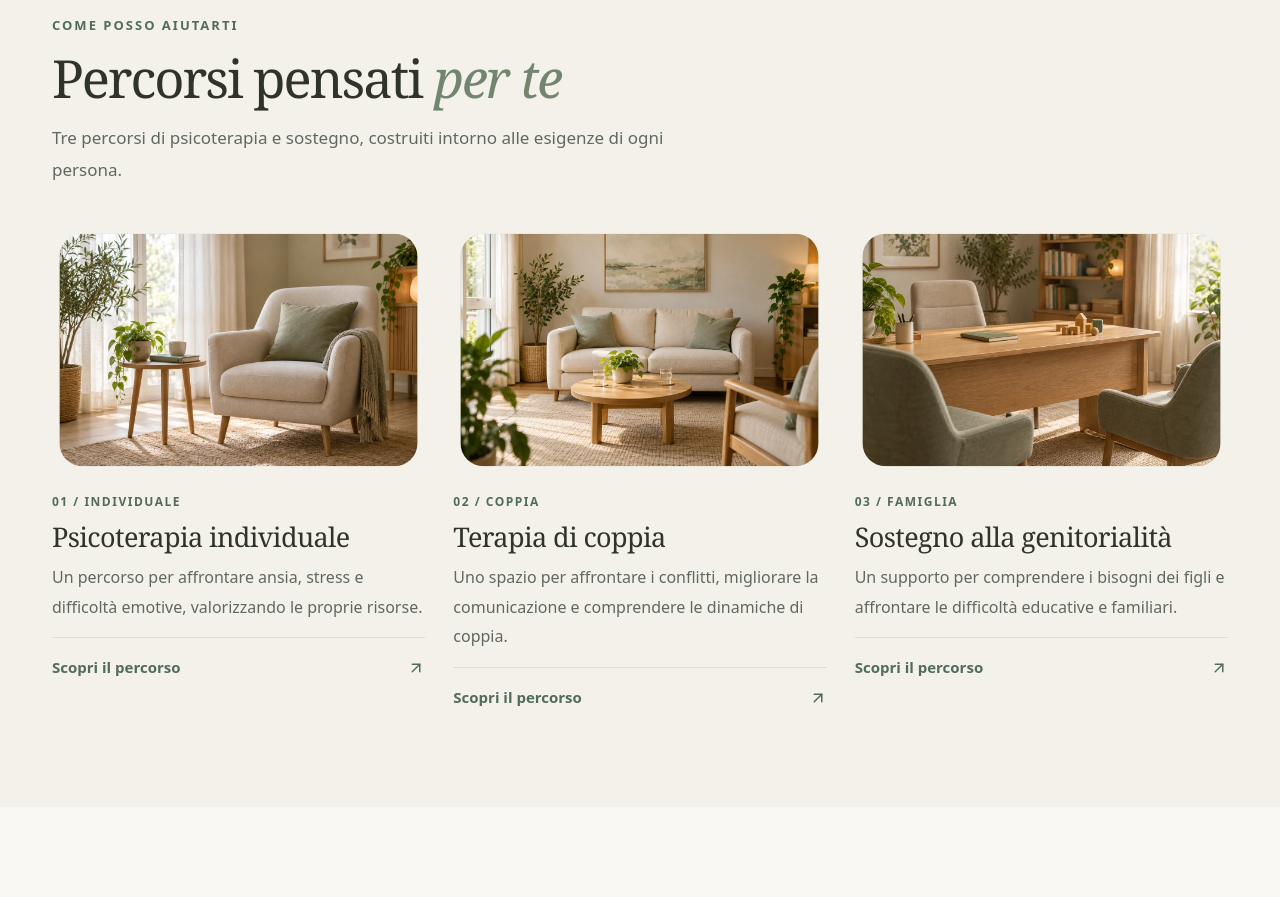
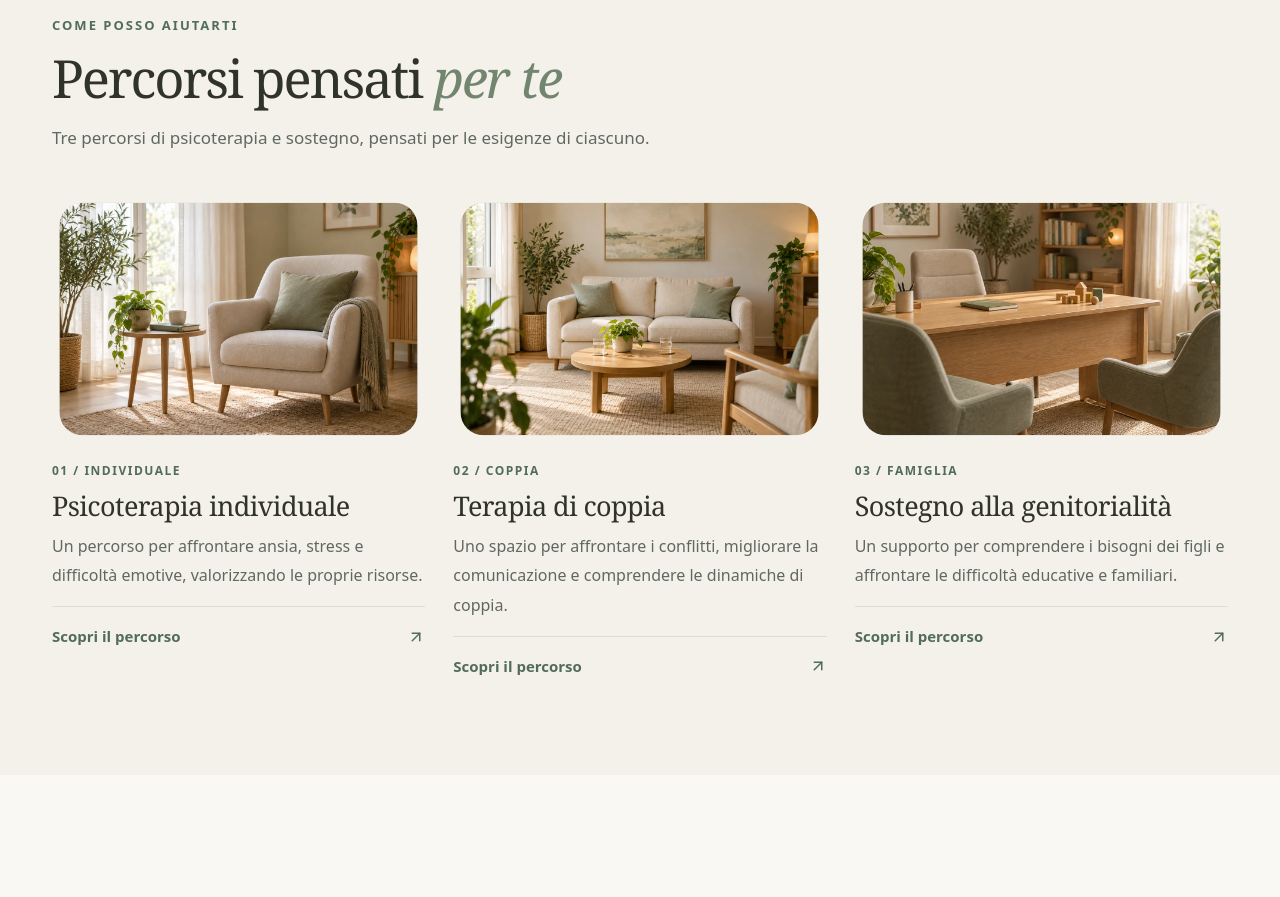
Before and after one commit to eppd/giulia-calzone, a Next.js app: page / in a window 1280 px wide. Shown: the part 1800-2697 px from the top of the page. Built offline with nearby package versions, Linux system fonts and the light colour scheme; a web font is replaced by a local one.

Commit message:
Update homepage paths introduction

```diff
--- a/app/page.tsx
+++ b/app/page.tsx
@@ -58,7 +58,7 @@ export default function Home() {
 
       <section id="chi-sono" className="about section-shell"><Reveal className="about-image"><Image src="/images/ambiente-consulenza.webp" alt="Studio accogliente con due poltrone, una libreria e luce naturale" fill sizes="(max-width: 760px) 100vw, 42vw" /><span className="photo-caption">Uno spazio per fermarsi. E ripartire.</span></Reveal><Reveal className="about-copy"><p className="eyebrow">CHI SONO</p><h2>La persona,<br /><em>prima di tutto</em></h2><p>Sono Giulia Calzone, psicologa e psicoterapeuta a orientamento cognitivo-comportamentale a Crema.</p><p>Credo in una relazione terapeutica fondata sulla fiducia e sull'ascolto. Ogni percorso nasce dalla storia personale, dalle difficoltà e dalle risorse di ciascuno.</p><Link className="text-link underlined" href="/chi-sono/">Conosci Giulia <ArrowUpRight size={18} /></Link><div id="approccio" className="approach"><span>IL MIO APPROCCIO</span><p>Integro strumenti cognitivo-comportamentali e attenzione alla relazione terapeutica, per comprendere pensieri, emozioni e comportamenti e costruire insieme nuove possibilità.</p></div></Reveal></section>
 
-      <section id="percorsi" className="services"><div className="section-shell"><Reveal className="section-heading"><div><p className="eyebrow">COME POSSO AIUTARTI</p><h2>Percorsi pensati <em>per te</em></h2></div><p>Tre percorsi di psicoterapia e sostegno, costruiti intorno alle esigenze di ogni persona.</p></Reveal><div className="services-grid">{services.map(service => <Reveal className="service" key={service.number}><div className="service-image"><Image src={service.image} alt={service.alt} fill sizes="(max-width: 760px) 100vw, 33vw" /></div><p className="eyebrow service-tag">{service.number} / {service.tag}</p><h3>{service.title}</h3><p>{service.text}</p><Link className="service-link" href={`/percorsi/#${service.id}`} aria-label={`Scopri il percorso: ${service.title}`}>Scopri il percorso <ArrowUpRight size={18} /></Link></Reveal>)}</div></div></section>
+      <section id="percorsi" className="services"><div className="section-shell"><Reveal className="section-heading"><div><p className="eyebrow">COME POSSO AIUTARTI</p><h2>Percorsi pensati <em>per te</em></h2></div><p>Tre percorsi di psicoterapia e sostegno, pensati per le esigenze di ciascuno.</p></Reveal><div className="services-grid">{services.map(service => <Reveal className="service" key={service.number}><div className="service-image"><Image src={service.image} alt={service.alt} fill sizes="(max-width: 760px) 100vw, 33vw" /></div><p className="eyebrow service-tag">{service.number} / {service.tag}</p><h3>{service.title}</h3><p>{service.text}</p><Link className="service-link" href={`/percorsi/#${service.id}`} aria-label={`Scopri il percorso: ${service.title}`}>Scopri il percorso <ArrowUpRight size={18} /></Link></Reveal>)}</div></div></section>
 
       <section id="come-funziona" className="process section-shell"><Reveal className="process-heading"><p className="eyebrow">COME FUNZIONA</p><h2>Un percorso,<br /><em>passo dopo passo</em></h2><p>Dalla prima consultazione agli incontri successivi, il percorso di psicoterapia si costruisce insieme, attraverso l’ascolto, la definizione di obiettivi condivisi e il rispetto dei tempi di ciascuno.</p><Link className="text-link underlined" href="/contatti/#modulo">Facciamo il primo passo <ArrowUpRight size={18} /></Link></Reveal><ProcessTimeline steps={steps} /></section>
 
```
